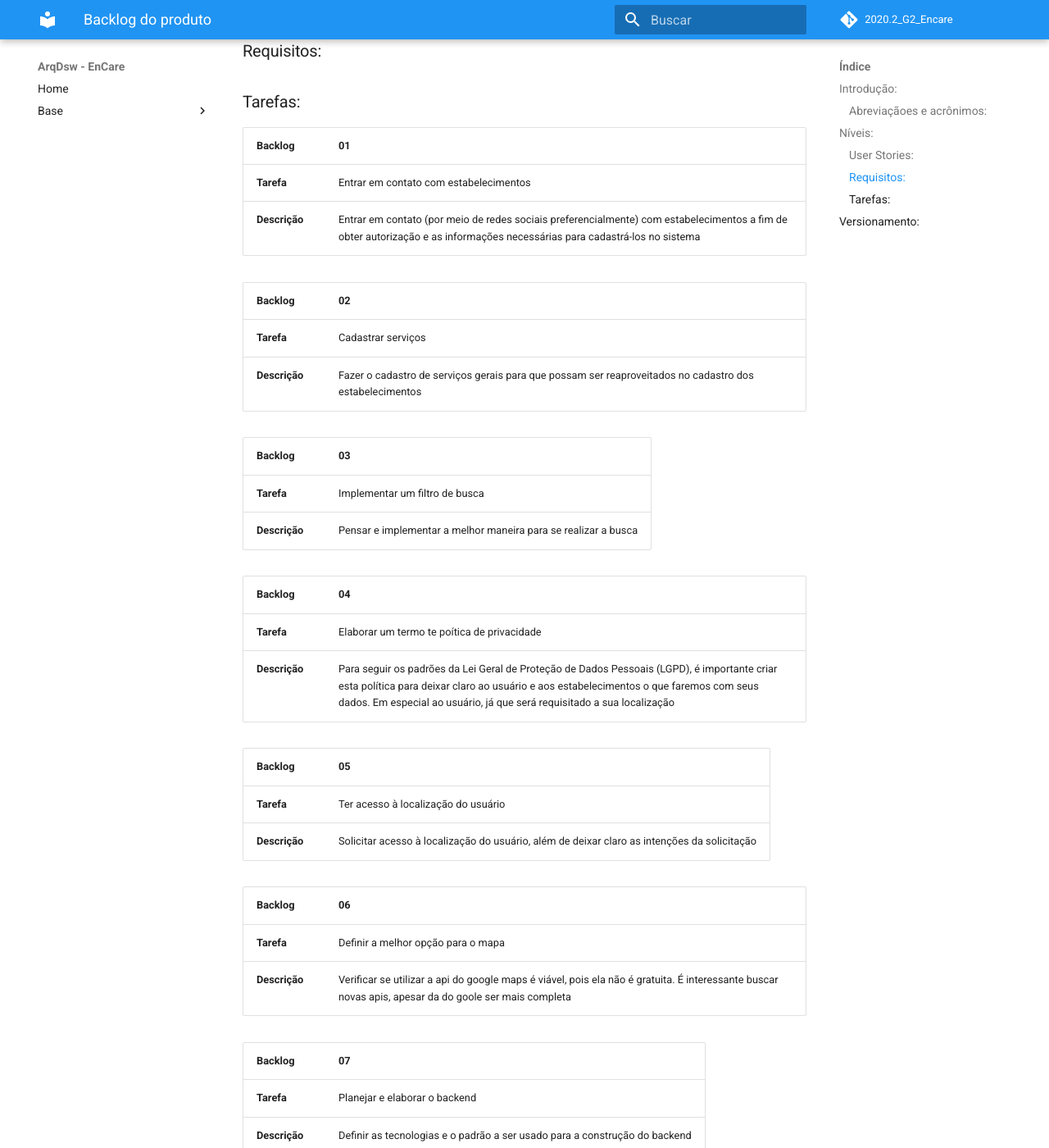
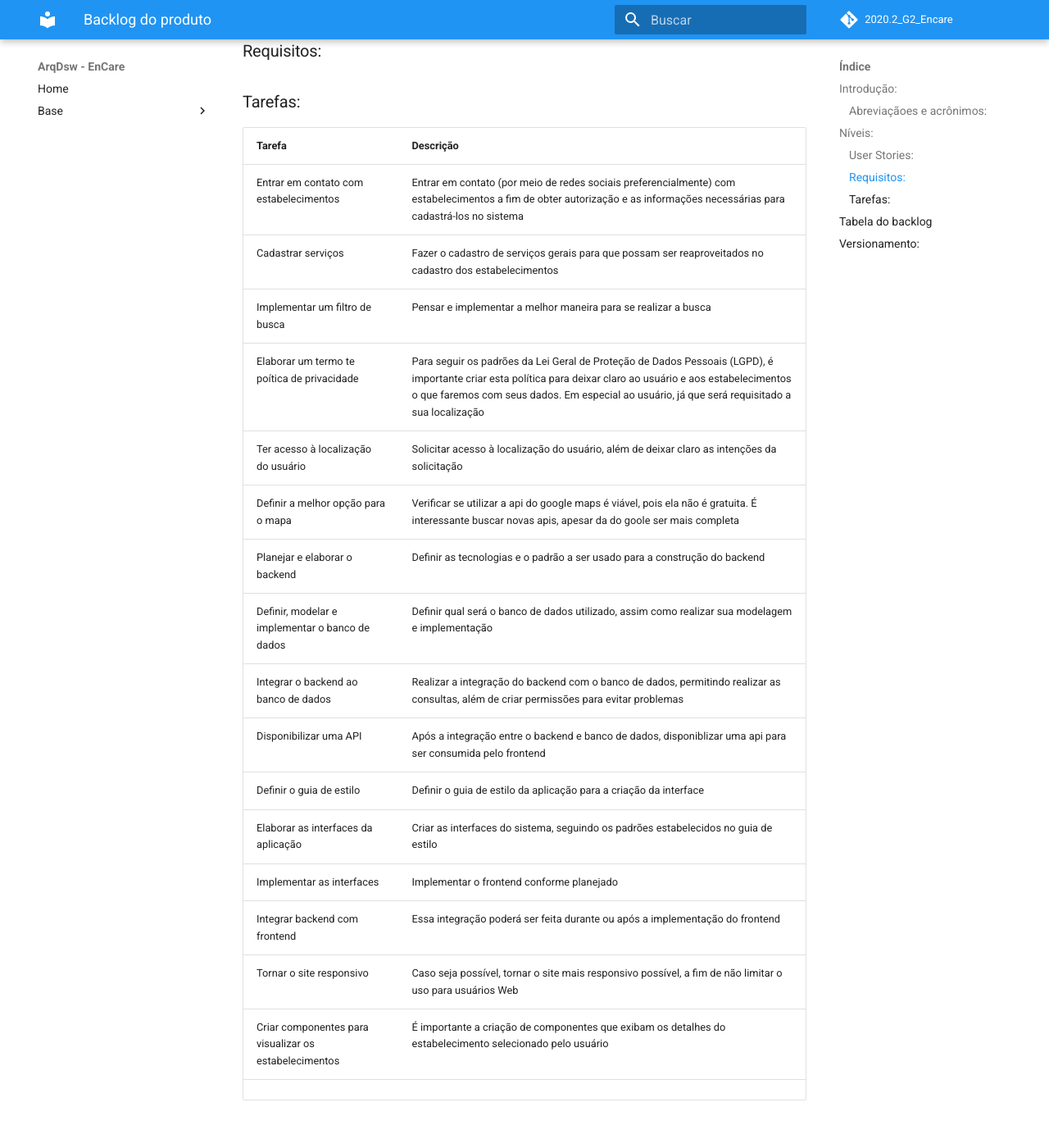
Before and after one commit to UnBArqDsw2020-2/2020.2_G2_Encare, an MkDocs documentation site: the page built from docs/Modelagem/Backlog.md, in a window 1280 px wide and 1400 px high, scrolled down 627 px. Shown: the whole window at 82% size. Built offline with MkDocs 1.6.1 and Material for MkDocs 9.7.7, drawn with Linux system fonts in a browser that asks for light colours; comment, search, counter and statistics services are not loaded; some of the changed text lies outside the part shown.

Commit message:
[#30]Ajustes na estrutura da tabela de tarefas

```diff
--- a/docs/Modelagem/Backlog.md
+++ b/docs/Modelagem/Backlog.md
@@ -30,80 +30,26 @@
 ### Requisitos:
 ### Tarefas:
 
-|  Backlog    |                   01           |
-|-------------|--------------------------------|
-|**Tarefa**|Entrar em contato com estabelecimentos|
-|**Descrição**| Entrar em contato (por meio de redes sociais preferencialmente) com estabelecimentos a fim de obter autorização e as informações necessárias para cadastrá-los no sistema|
+|Tarefa|Descrição|
+|------|---------|
+|Entrar em contato com estabelecimentos|Entrar em contato (por meio de redes sociais preferencialmente) com estabelecimentos a fim de obter autorização e as informações necessárias para cadastrá-los no sistema|
+|Cadastrar serviços|Fazer o cadastro de serviços gerais para que possam ser reaproveitados no cadastro dos estabelecimentos|
+|Implementar um filtro de busca|Pensar e implementar a melhor maneira para se realizar a busca|
+|Elaborar um termo te poítica de privacidade|Para seguir os padrões da Lei Geral de Proteção de Dados Pessoais (LGPD), é importante criar esta política para deixar claro ao usuário e aos estabelecimentos o que faremos com seus dados. Em especial ao usuário, já que será requisitado a sua localização|
+|Ter acesso à localização do usuário|Solicitar acesso à localização do usuário, além de deixar claro as intenções da solicitação|
+|Definir a melhor opção para o mapa|Verificar se utilizar a api do google maps é viável, pois ela não é gratuita. É interessante buscar novas apis, apesar da do goole ser mais completa|
+|Planejar e elaborar o backend|Definir as tecnologias e o padrão a ser usado para a construção do backend|
+|Definir, modelar e implementar o banco de dados|Definir qual será o banco de dados utilizado, assim como realizar sua modelagem e implementação |
+|Integrar o backend ao banco de dados| Realizar a integração do backend com o banco de dados, permitindo realizar as consultas, além de criar permissões para evitar problemas |
+|Disponibilizar uma API| Após a integração entre o backend e banco de dados, disponiblizar uma api para ser consumida pelo frontend |
+|Definir o guia de estilo|Definir o guia de estilo da aplicação para a criação da interface |
+|Elaborar as interfaces da aplicação|Criar as interfaces do sistema, seguindo os padrões estabelecidos no guia de estilo |
+|Implementar as interfaces|Implementar o frontend conforme planejado |
+|Integrar backend com frontend|Essa integração poderá ser feita durante ou após a implementação do frontend |
+|Tornar o site responsivo|Caso seja possível, tornar o site mais responsivo possível, a fim de não limitar o uso para usuários Web |
+|Criar componentes para visualizar os estabelecimentos| É importante a criação de componentes que exibam os detalhes do estabelecimento selecionado pelo usuário|
+|
 
-|  Backlog    |                   02           |
-|-------------|--------------------------------|
-|**Tarefa**|Cadastrar serviços|
-|**Descrição**| Fazer o cadastro de serviços gerais para que possam ser reaproveitados no cadastro dos estabelecimentos|
-
-|  Backlog    |                   03           |
-|-------------|--------------------------------|
-|**Tarefa**|Implementar um filtro de busca|
-|**Descrição**| Pensar e implementar a melhor maneira para se realizar a busca|
-
-|  Backlog    |                   04           |
-|-------------|--------------------------------|
-|**Tarefa**|Elaborar um termo te poítica de privacidade|
-|**Descrição**| Para seguir os padrões da Lei Geral de Proteção de Dados Pessoais (LGPD), é importante criar esta política para deixar claro ao usuário e aos estabelecimentos o que faremos com seus dados. Em especial ao usuário, já que será requisitado a sua localização|
-
-|  Backlog    |                   05           |
-|-------------|--------------------------------|
-|**Tarefa**|Ter acesso à localização do usuário|
-|**Descrição**| Solicitar acesso à localização do usuário, além de deixar claro as intenções da solicitação|
-
-|  Backlog    |                   06           |
-|-------------|--------------------------------|
-|**Tarefa**|Definir a melhor opção para o mapa|
-|**Descrição**| Verificar se utilizar a api do google maps é viável, pois ela não é gratuita. É interessante buscar novas apis, apesar da do goole ser mais completa|
-
-|  Backlog    |                   07           |
-|-------------|--------------------------------|
-|**Tarefa**|Planejar e elaborar o backend|
-|**Descrição**| Definir as tecnologias e o padrão a ser usado para a construção do backend|
-
-|  Backlog    |                   08           |
-|-------------|--------------------------------|
-|**Tarefa**|Definir, modelar e implementar o banco de dados|
-|**Descrição**| Definir qual será o banco de dados utilizado, assim como realizar sua modelagem e implementação |
-
-|  Backlog    |                   09           |
-|-------------|--------------------------------|
-|**Tarefa**|Integrar o backend ao banco de dados|
-|**Descrição**| Realizar a integração do backend com o banco de dados, permitindo realizar as consultas, além de criar permissões para evitar problemas |
-
-|  Backlog    |                   10           |
-|-------------|--------------------------------|
-|**Tarefa**|Disponibilizar uma API|
-|**Descrição**| Após a integração entre o backend e banco de dados, disponiblizar uma api para ser consumida pelo frontend |
-
-|  Backlog    |                   11           |
-|-------------|--------------------------------|
-|**Tarefa**|Definir o guia de estilo|
-|**Descrição**| Definir o guia de estilo da aplicação para a criação da interface |
-
-|  Backlog    |                   12           |
-|-------------|--------------------------------|
-|**Tarefa**|Elaborar as interfaces da aplicação|
-|**Descrição**| Criar as interfaces do sistema, seguindo os padrões estabelecidos no guia de estilo |
-
-|  Backlog    |                   13          |
-|-------------|-------------------------------|
-|**Tarefa**|Implementar as interfaces|
-|**Descrição**| Implementar o frontend conforme planejado |
-
-|  Backlog    |                   14          |
-|-------------|-------------------------------|
-|**Tarefa**|Integrar backend com frontend|
-|**Descrição**| Essa integração poderá ser feita durante ou após a implementação do frontend |
-
-|  Backlog    |                   15          |
-|-------------|-------------------------------|
-|**Tarefa**|Tornar o site responsivo|
-|**Descrição**| Caso seja possível, tornar o site mais responsivo possível, a fim de não limitar o uso para usuários Web |
 ## Tabela do backlog
 
 <table>
@@ -253,3 +199,4 @@
 | 01/03/2020 | João Pedro Silva de Carvalho | Documentando Brainstorm | 0.1 |
 | 01/03/2020 | Nícalo Ribeiro | Complementando a documentação | 0.2 |
 | 02/03/2020 | Nícalo Ribeiro | Adição de tarefas para o backlog | 0.3 |
+| 02/03/2020 | Nícalo Ribeiro | Ajustes na tabela de tarefas e adição de novas | 0.4|
```
